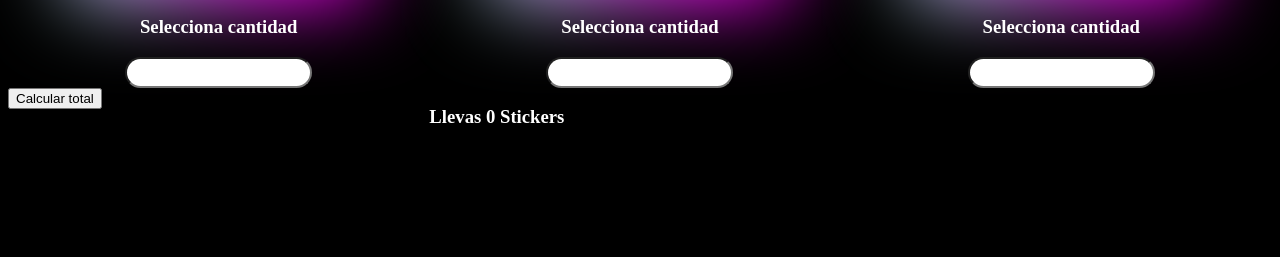
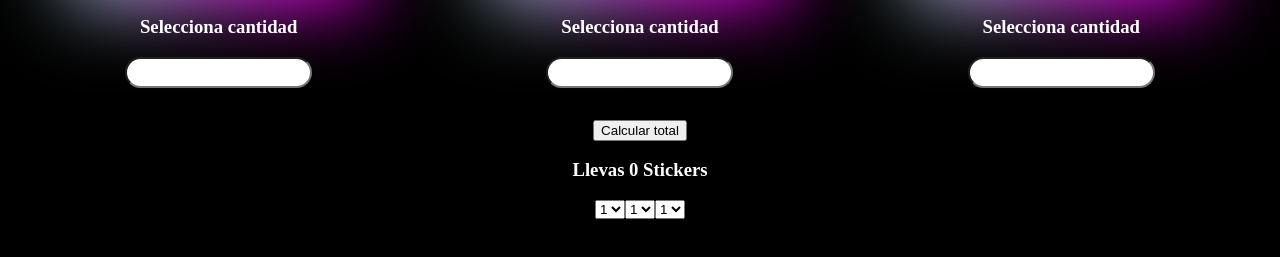
Before and after one commit to CarlosSeguel/desafioJS, a plain HTML site: page index.html in a window 1280 px wide. Shown: the part 353-610 px from the top of the page. Drawn offline with Linux system fonts and the light colour scheme.

Commit message:
end part 3

```diff
--- a/assets/css/style.css
+++ b/assets/css/style.css
@@ -5,7 +5,12 @@ body{
 }
 .grid-container{
     display: grid;
-    grid-template-areas: "sticker1 sticker2 sticker3";
+    grid-template-areas:
+    "sticker1 sticker2 sticker3"
+    "calcular calcular calcular"
+    "total total total"
+    "password password password"
+    ;
 }
 .sticker1{
     grid-area: sticker1;
@@ -77,3 +82,22 @@ input{
     border-radius: 25px;
     font-weight: bold;
 }
+.calcular{
+    grid-area: calcular;
+    display: flex;
+    justify-content: center;
+    align-items: center;
+    margin-top: 2rem;
+}
+.total{
+    grid-area: total;
+    display: flex;
+    justify-content: center;
+    align-items: center;
+}
+.password{
+    grid-area: password;
+    display: flex;
+    justify-content: center;
+    align-items: center;
+}
--- a/index.html
+++ b/index.html
@@ -15,21 +15,21 @@
                 <img src="./assets/img/sticker2.png" alt="sticker1" height="300px">
             </div>
             <h3>Selecciona cantidad</h6>
-            <input type="number" id="sticker1">
+                <input type="number" id="sticker1">
         </div>
         <div class="sticker2">
             <div class="block glow">
                 <img src="./assets/img/sticker3.png" alt="sticker2" height="300px">
             </div>
             <h3>Selecciona cantidad</h6>
-            <input type="number" id="sticker2">
+                <input type="number" id="sticker2">
         </div>
         <div class="sticker3">
             <div class="block glow">
                 <img src="./assets/img/sticker4.png" alt="sticker3" height="300px">
             </div>
             <h3>Selecciona cantidad</h6>
-            <input type="number" id="sticker3">
+                <input type="number" id="sticker3">
         </div>
         <div class="calcular">
             <button onclick="calcularTotal()">Calcular total</button>
@@ -39,7 +39,41 @@
                 <span id="total">Llevas 0 Stickers</span>
             </h3>
         </div>
-
+        <div class="password">
+            <select name="pass" id="key1">
+                <option value="value1">1</option>
+                <option value="value2">2</option>
+                <option value="value3">3</option>
+                <option value="value4">4</option>
+                <option value="value5">5</option>
+                <option value="value6">6</option>
+                <option value="value7">7</option>
+                <option value="value8">8</option>
+                <option value="value9">9</option>
+            </select>
+            <select name="pass2" id="key2">
+                <option value="value1">1</option>
+                <option value="value2">2</option>
+                <option value="value3">3</option>
+                <option value="value4">4</option>
+                <option value="value5">5</option>
+                <option value="value6">6</option>
+                <option value="value7">7</option>
+                <option value="value8">8</option>
+                <option value="value9">9</option>
+            </select>
+            <select name="pass3" id="key3">
+                <option value="value1">1</option>
+                <option value="value2">2</option>
+                <option value="value3">3</option>
+                <option value="value4">4</option>
+                <option value="value5">5</option>
+                <option value="value6">6</option>
+                <option value="value7">7</option>
+                <option value="value8">8</option>
+                <option value="value9">9</option>
+            </select>
+        </div>
     </main>
     <script src="./assets/js/script.js"></script>
 </body>
```
